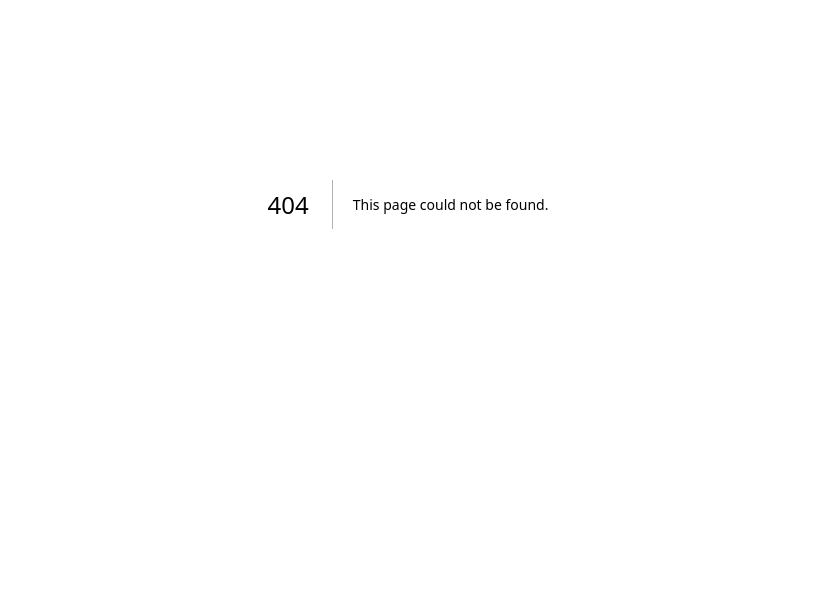
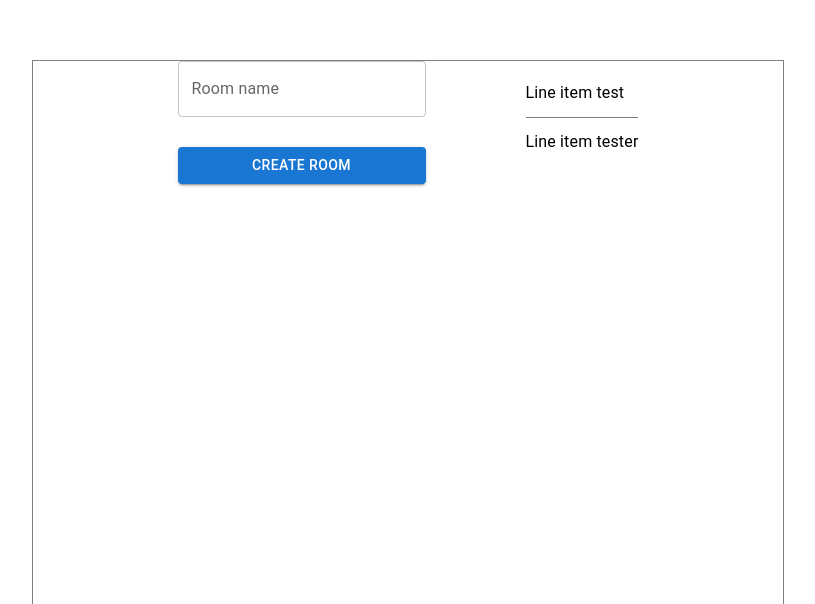
Before and after one commit to Shiyo1101/prompt-battle, a Next.js app in the folder packages/frontend/: page /top in a window 1280 px wide. Before the commit this address had no page. Shown: the part 196-800 px from the top of the page, without its empty margins (232-1047 px from the left). Built offline with nearby package versions, Linux system fonts and the light colour scheme; what @mui/material-nextjs would draw is missing.

Commit message:
✨ Topページを追加

```diff
--- /dev/null
+++ b/packages/frontend/src/app/top/page.tsx
@@ -0,0 +1,21 @@
+import Roomcreate from '@/components/top/Roomcreate';
+import Userlist from '@/components/top/Userlist';
+import { Box } from '@mui/material';
+
+export default function Top() {
+  return (
+    <Box
+      sx={{
+        display: 'flex',
+        gap: '100px',
+        m: '20vw',
+        justifyContent: 'center',
+        border: 'solid gray 1px',
+        minHeight: '1000px',
+      }}
+    >
+      <Roomcreate />
+      <Userlist />
+    </Box>
+  );
+}
--- /dev/null
+++ b/packages/frontend/src/components/top/Roomcreate.tsx
@@ -0,0 +1,10 @@
+import { Box, Button, TextField } from '@mui/material';
+
+export default function Roomcreate() {
+  return (
+    <Box sx={{ display: 'flex', gap: '30px', flexDirection: 'column' }}>
+      <TextField id="outlined-basic" label="Room name" variant="outlined" />
+      <Button variant="contained">Create room</Button>
+    </Box>
+  );
+}
--- /dev/null
+++ b/packages/frontend/src/components/top/Userlist.tsx
@@ -0,0 +1,16 @@
+import { Box, List, ListItem, ListItemText } from '@mui/material';
+
+export default function Userlist() {
+  return (
+    <Box sx={{ display: 'flex', flexDirection: 'column' }}>
+      <List>
+        <ListItem key={'test'} disableGutters sx={{ borderBottom: 'solid gray 1px' }}>
+          <ListItemText primary={`Line item test`} />
+        </ListItem>
+        <ListItem key={'tester'} disableGutters>
+          <ListItemText primary={`Line item tester`} />
+        </ListItem>
+      </List>
+    </Box>
+  );
+}
```
